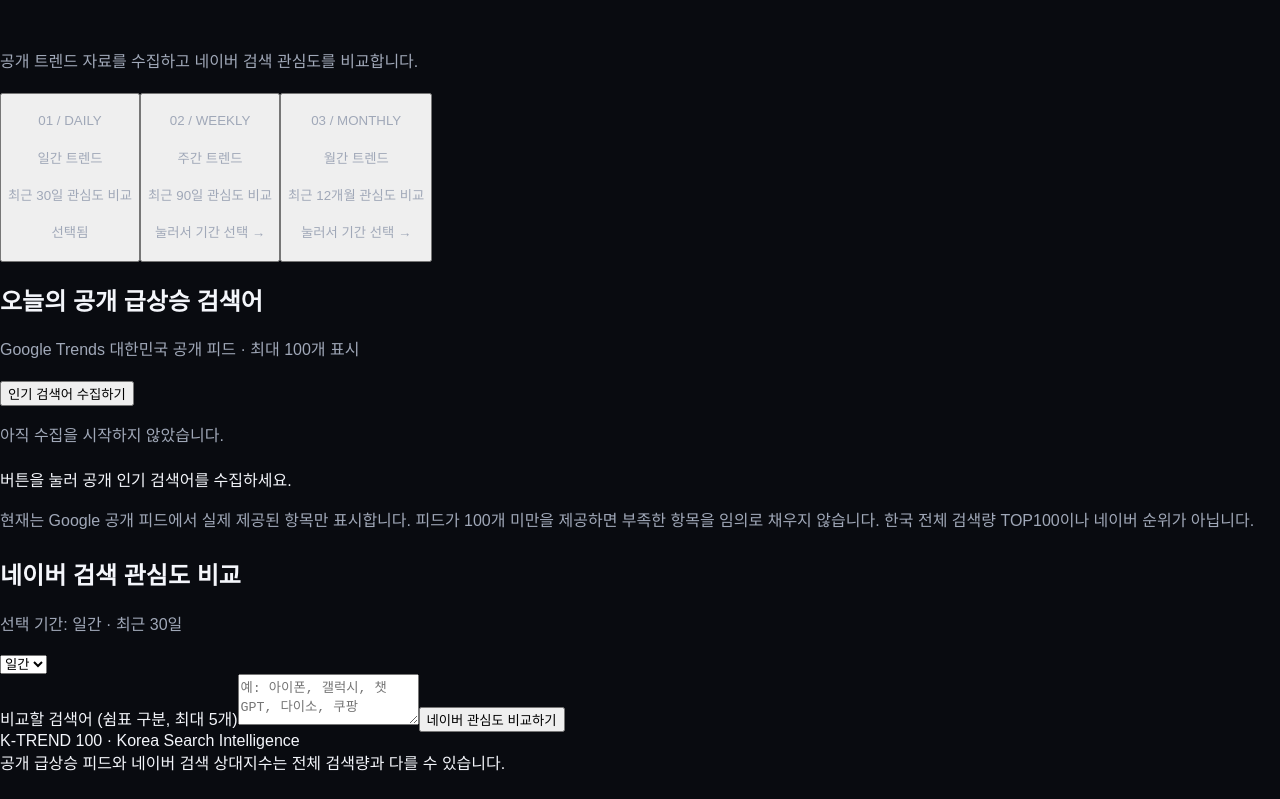
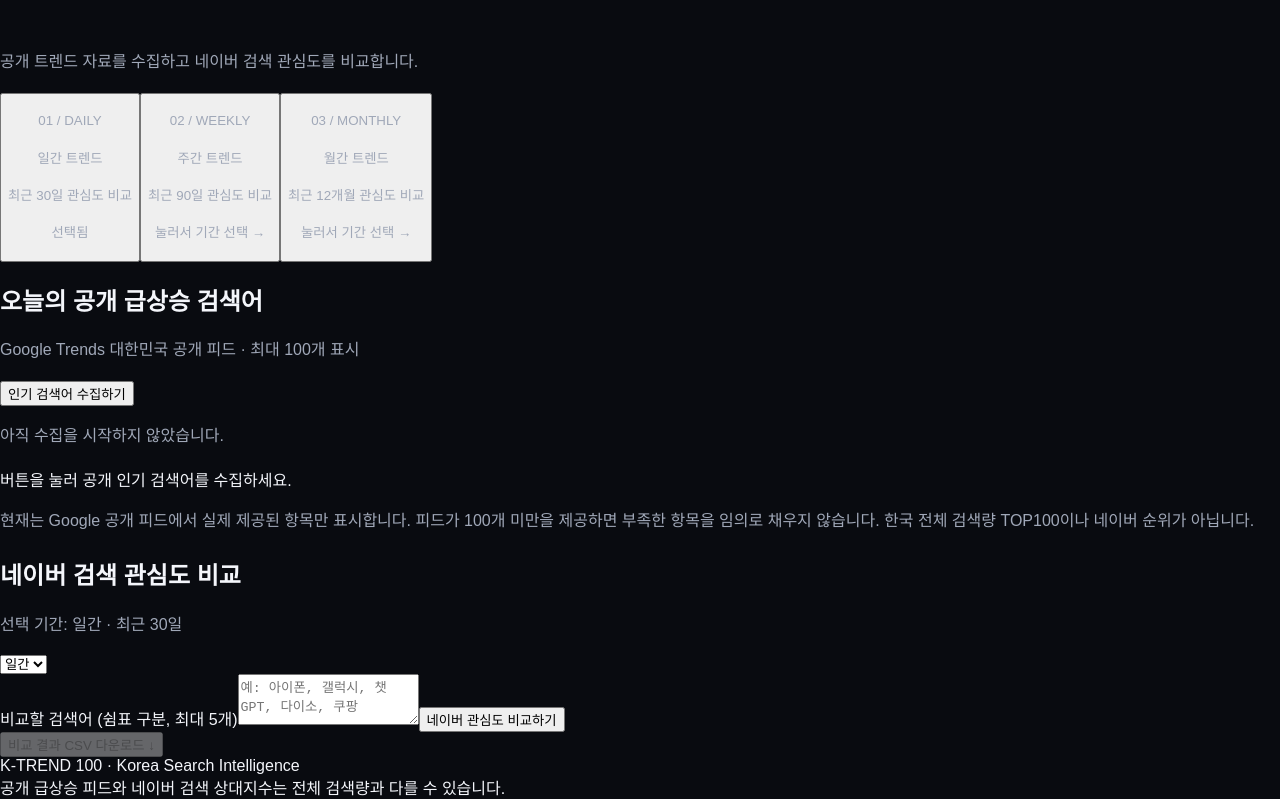
Before and after one commit to ggettemlaabb-glitch/k-trend-100, a Next.js app: page / in a window 1280 px wide. Shown: the part 243-1042 px from the top of the page. Before the commit the page ends 1017 px from the top, so only its background shows below. Built offline with nearby package versions, Linux system fonts and the light colour scheme.

Commit message:
Make CSV export button always visible

```diff
--- a/app/page.tsx
+++ b/app/page.tsx
@@ -140,11 +140,16 @@
         <label className="mb-2 block text-sm text-slate-400">비교할 검색어 (쉼표 구분, 최대 5개)</label>
         <textarea value={terms} onChange={e=>setTerms(e.target.value)} rows={3} className="w-full rounded-xl border border-white/10 bg-[#080b14] p-4 text-sm outline-none focus:border-cyan-400" placeholder="예: 아이폰, 갤럭시, 챗GPT, 다이소, 쿠팡" />
         <button onClick={compare} disabled={compareLoading} className="mt-4 w-full rounded-xl bg-cyan-400 px-5 py-3 font-bold text-slate-950 disabled:opacity-50">{compareLoading ? "분석 중..." : "네이버 관심도 비교하기"}</button>
+        <div className="mt-3 flex justify-end">
+          <button type="button" onClick={downloadCsv} disabled={results.length === 0} className="rounded-lg border border-cyan-400/40 px-4 py-2 text-xs font-semibold text-cyan-300 transition hover:bg-cyan-400/10 disabled:cursor-not-allowed disabled:opacity-40">
+            비교 결과 CSV 다운로드 ↓
+          </button>
+        </div>
         {ranked.length > 0 && <div className="mt-7 space-y-6">
           <div>
             <div className="flex flex-wrap items-center justify-between gap-3">
               <div><h3 className="font-bold">검색 관심도 변화</h3><p className="mt-1 text-xs text-slate-400">네이버 데이터랩 상대지수 · 최고값 100 기준</p></div>
-              <button type="button" onClick={downloadCsv} className="rounded-lg border border-cyan-400/40 px-4 py-2 text-xs font-semibold text-cyan-300 transition hover:bg-cyan-400/10">CSV 다운로드 ↓</button>
+
             </div>
             <div className="relative mt-4 overflow-x-auto rounded-xl border border-white/10 bg-[#080b14] p-3">
               {hoveredPoint && <div className="pointer-events-none absolute left-5 top-5 z-10 rounded-lg border border-cyan-400/40 bg-slate-900/95 px-4 py-3 text-sm shadow-xl">
```
